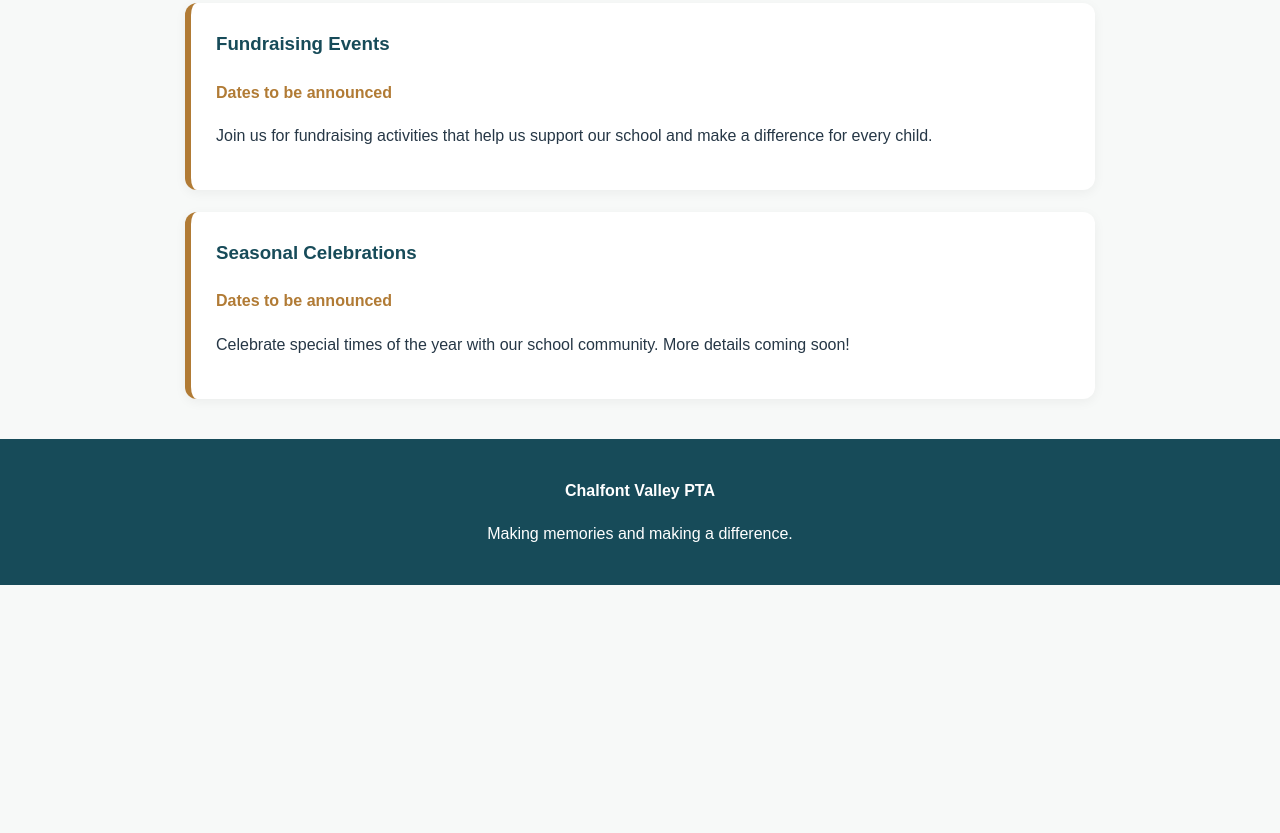
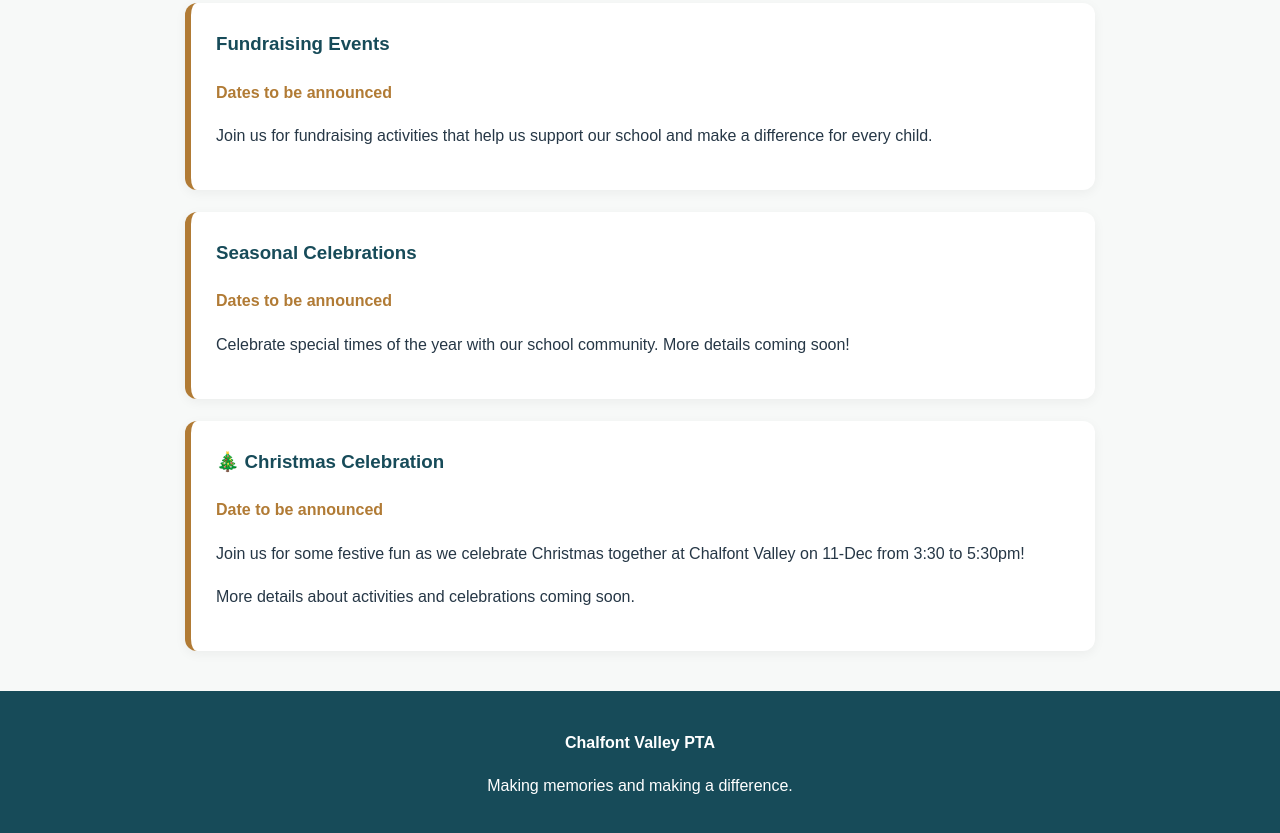
Before and after one commit to pmnewcoder/ChalfontValley, a plain HTML site: page fun-calendar.html in a window 1280 px wide. Shown: the part 955-1788 px from the top of the page. Before the commit the page ends 1540 px from the top, so only its background shows below. Drawn offline with Linux system fonts and the light colour scheme.

Commit message:
Update fun-calendar.html

```diff
--- a/fun-calendar.html
+++ b/fun-calendar.html
@@ -149,6 +149,17 @@
             community. More details coming soon!
         </p>
     </section>
+    <section class="event">
+    <h3>🎄 Christmas Celebration</h3>
+    <p class="date">Date to be announced</p>
+    <p>
+        Join us for some festive fun as we celebrate Christmas
+        together at Chalfont Valley on 11-Dec from 3:30 to 5:30pm!
+    </p>
+    <p>
+        More details about activities and celebrations coming soon.
+    </p>
+</section>
 
 </main>
 
```
